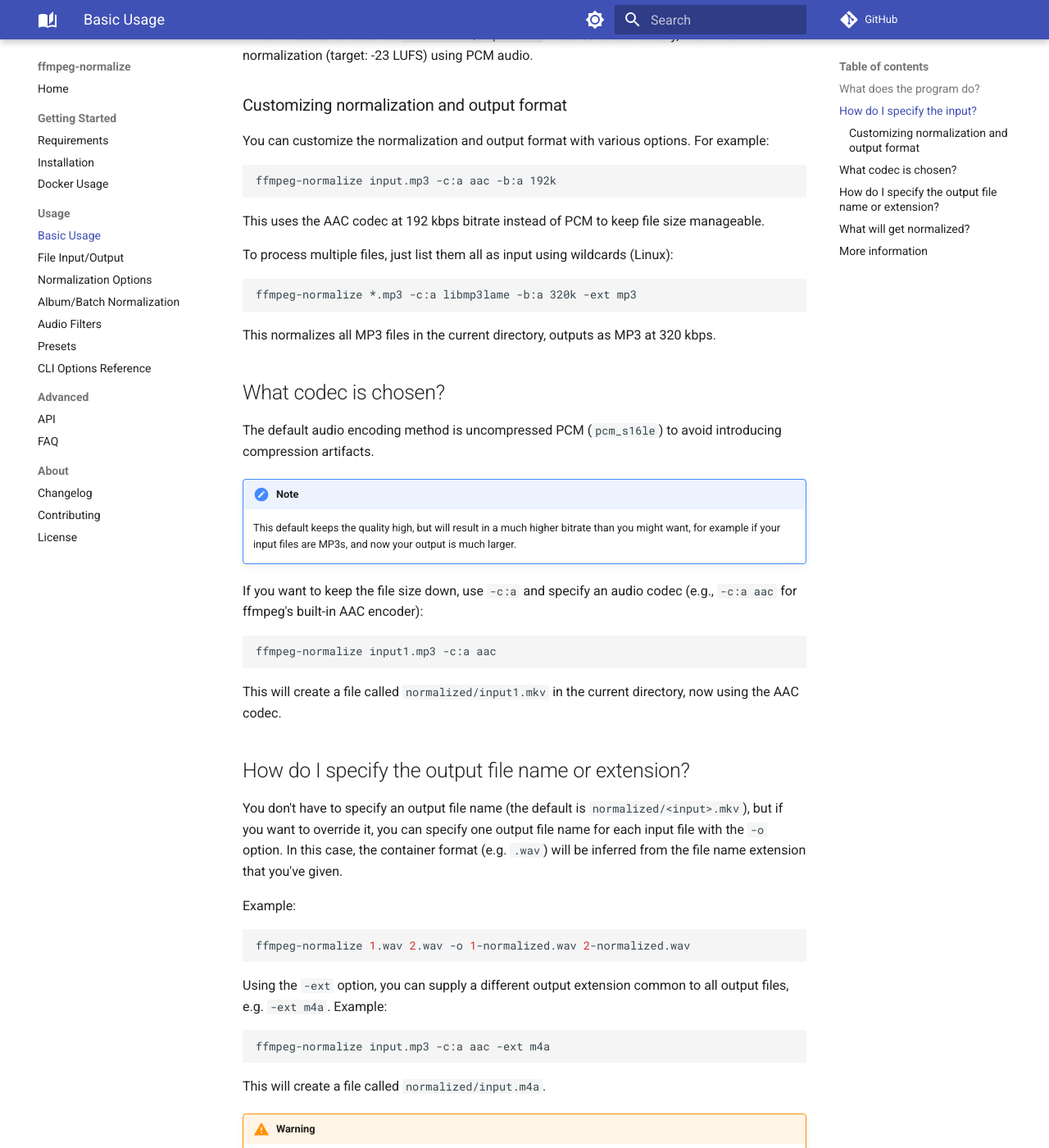
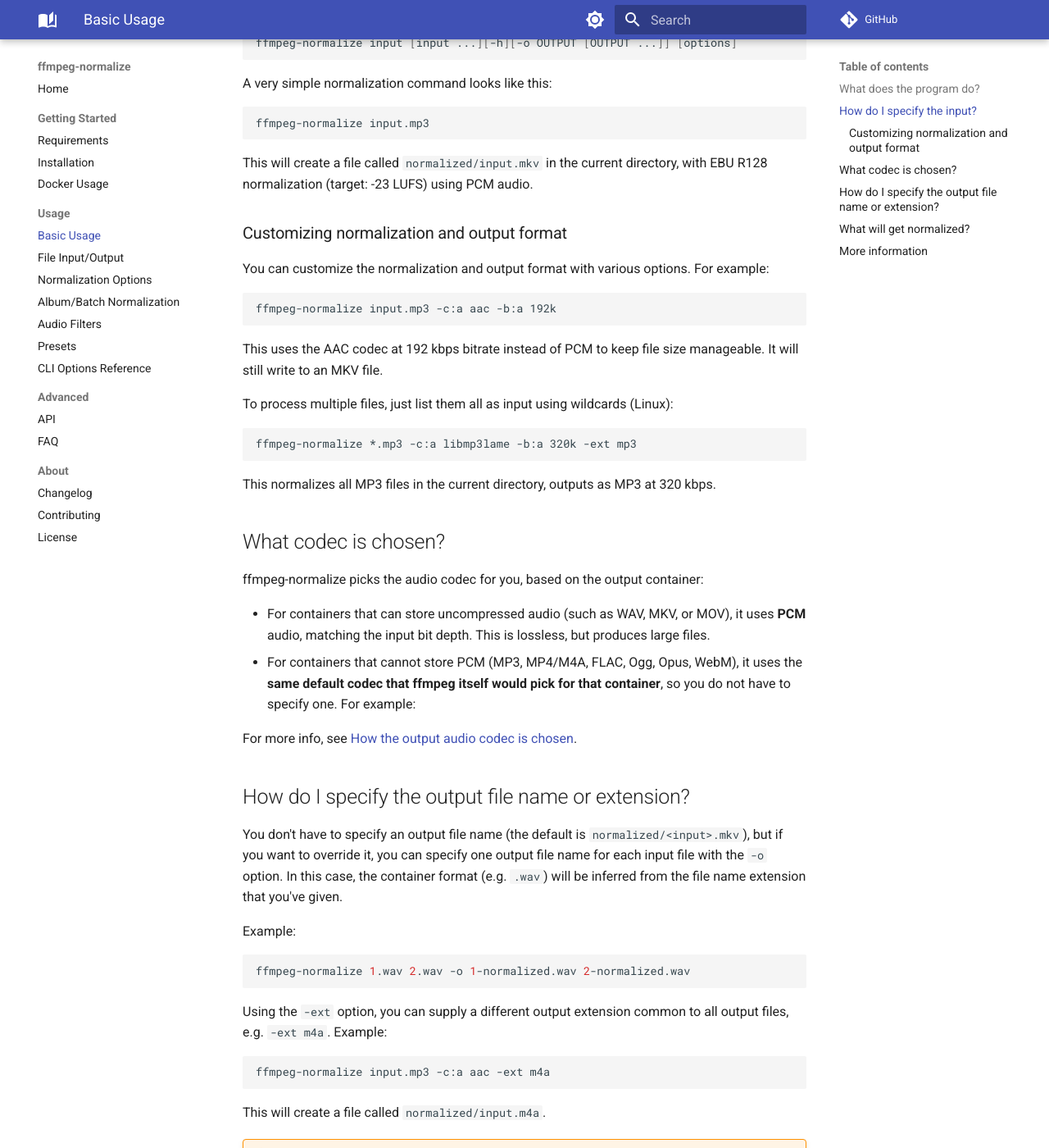
Before and after one commit to slhck/ffmpeg-normalize, an MkDocs documentation site: the page built from docs/usage/basic.md, in a window 1280 px wide and 1400 px high, scrolled down 775 px. Shown: the whole window at 82% size. Built offline with MkDocs 1.6.1 and Material for MkDocs 9.7.7, drawn with Linux system fonts in a browser that asks for light colours; comment, search, counter and statistics services are not loaded; some of the changed text lies outside the part shown.

Commit message:
docs: fix

````diff
--- a/docs/usage/basic.md
+++ b/docs/usage/basic.md
@@ -2,7 +2,13 @@
 
 ## What does the program do?
 
-The program takes one or more input files and, by default, writes them to a folder called `normalized`, using an `.mkv` container. The reason for choosing the MKV container is that it can handle almost any codec combination without any additional configuration.
+The program takes one or more input files and, by default, writes them to a folder called `normalized`, using an `.mkv` container.
+
+!!! tip "Need a different output container?"
+
+    The reason for choosing the MKV container is that it can handle almost any codec combination without any additional configuration.
+
+    You can choose another output file with `-o output.m4a` and the program will automatically pick a suitable codec for that container.
 
 All audio streams will be normalized so that they have the same (perceived) volume according to the [EBU R128](https://tech.ebu.ch/docs/r/r128.pdf) standard. This is done by analyzing the audio streams and applying a filter to bring them to a target level. This ensures that multiple files normalized with this filter will have the same perceived loudness.
 
@@ -32,7 +38,7 @@
 ffmpeg-normalize input.mp3 -c:a aac -b:a 192k
 ```
 
-This uses the AAC codec at 192 kbps bitrate instead of PCM to keep file size manageable.
+This uses the AAC codec at 192 kbps bitrate instead of PCM to keep file size manageable. It will still write to an MKV file.
 
 To process multiple files, just list them all as input using wildcards (Linux):
 
@@ -44,19 +50,12 @@
 
 ## What codec is chosen?
 
-The default audio encoding method is uncompressed PCM (`pcm_s16le`) to avoid introducing compression artifacts.
+ffmpeg-normalize picks the audio codec for you, based on the output container:
 
-!!! note
+- For containers that can store uncompressed audio (such as WAV, MKV, or MOV), it uses **PCM** audio, matching the input bit depth. This is lossless, but produces large files.
+- For containers that cannot store PCM (MP3, MP4/M4A, FLAC, Ogg, Opus, WebM), it uses the **same default codec that ffmpeg itself would pick for that container**, so you do not have to specify one. For example:
 
-    This default keeps the quality high, but will result in a much higher bitrate than you might want, for example if your input files are MP3s, and now your output is much larger.
-
-If you want to keep the file size down, use `-c:a` and specify an audio codec (e.g., `-c:a aac` for ffmpeg's built-in AAC encoder):
-
-```bash
-ffmpeg-normalize input1.mp3 -c:a aac
-```
-
-This will create a file called `normalized/input1.mkv` in the current directory, now using the AAC codec.
+For more info, see [How the output audio codec is chosen](file-input-output.md#how-the-output-audio-codec-is-chosen).
 
 ## How do I specify the output file name or extension?
 
````
Also changed, not shown: docs/advanced/faq.md (+1 -3 lines).
